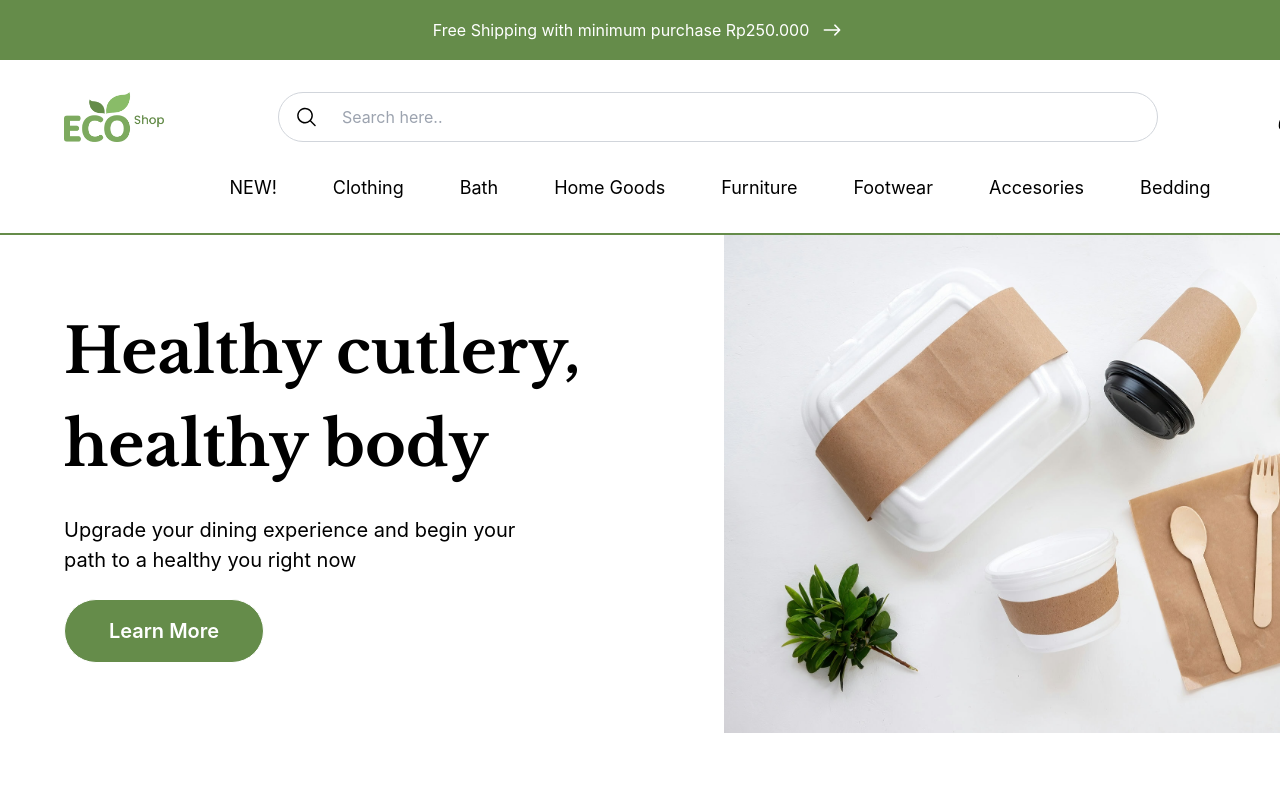
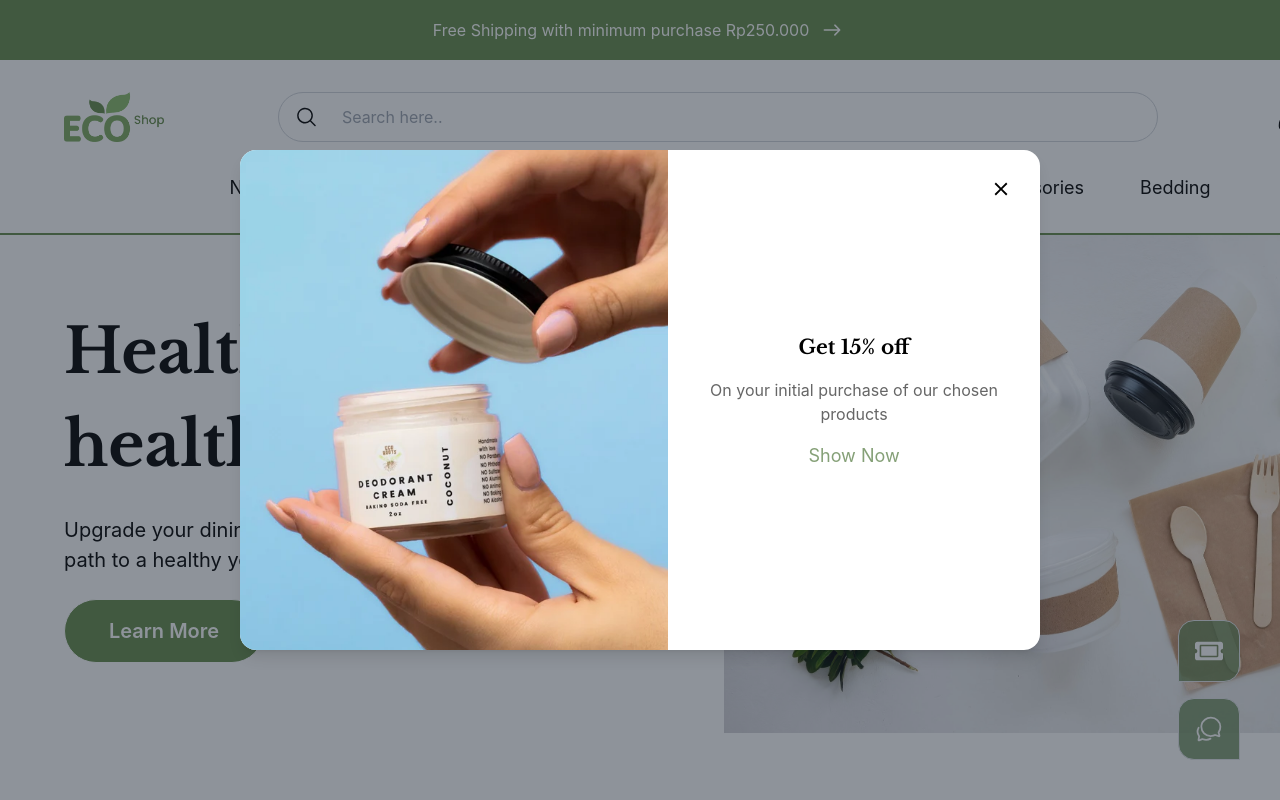
Before and after one commit to Shunadesu/Intern_Dera, a React (Create React App) app: page / in a window 1280 px wide. Shown: the top 800 px of the page. Built offline with nearby package versions, Linux system fonts and the light colour scheme.

Commit message:
build: popup

```diff
--- a/src/Ulities/icons.jsx
+++ b/src/Ulities/icons.jsx
@@ -7,8 +7,9 @@ import { HiMagnifyingGlass } from "react-icons/hi2";
 import { CiUser, CiShoppingCart } from "react-icons/ci";
 import { FiTrash, FiPlus, FiMinus } from "react-icons/fi";
 import { BsBank2 } from "react-icons/bs";
+import { IoChatbubblesOutline } from "react-icons/io5";
+import { BiLike } from "react-icons/bi";
 
-import { BiLike } from "react-icons/bi";
 const icons = {
     GoHomeFill,
     FaRegCheckCircle,
@@ -42,6 +43,7 @@ const icons = {
     FaMoneyBillWave,
     BsBank2,
     FaTicketAlt,
+    IoChatbubblesOutline,
 }
 
 export default icons
--- /dev/null
+++ b/src/components/Popup/Popup.jsx
@@ -0,0 +1,13 @@
+import React from 'react';
+
+const Popup = ({ handleClosePopup }) => {
+  return (
+    <div className="fixed top-1/2 left-1/2 transform -translate-x-1/2 -translate-y-1/2 bg-white p-6 rounded-md shadow-lg z-10">
+      <h2 className="text-xl font-bold mb-4">Welcome to Our Website!</h2>
+      <p className="text-base">We offer a wide range of products for your needs.</p>
+      <button className="mt-4 bg-green-500 text-white px-4 py-2 rounded-md hover:bg-green-600 focus:outline-none" onClick={handleClosePopup}>Close</button>
+    </div>
+  );
+};
+
+export default Popup;
--- a/src/components/index.jsx
+++ b/src/components/index.jsx
@@ -35,3 +35,5 @@ export {default as Cmting} from '../components/Voting/Cmting'
 export {default as PaymentD} from './PaymentD'
 export {default as AccountPayment} from './Payment/AccountPayment'
 export {default as ProductPayment} from './Payment/ProductPayment'
+
+export {default as Popup} from './Popup/Popup'
--- a/src/pages/NEW.jsx
+++ b/src/pages/NEW.jsx
@@ -2,7 +2,9 @@ import React,{useEffect, useState} from 'react'
 import {useParams} from 'react-router-dom'
 import icons from '../Ulities/icons'
 import productNew from '../Ulities/productNew'
-
+import { Link } from 'react-router-dom'
+import path from '../Ulities/path'
+import popup from '../image/popup.png'
 import { HomeBar, Navbar, Slider,FullProduct, Footer } from '../components'
 import Breadcrumbs from '../Ulities/Breakcrumbs'
 
@@ -43,14 +45,60 @@ const NEW = () => {
         behavior: 'smooth'
     });
   }, []);
-  const {IoIosArrowRoundForward} = icons
+  const {IoIosArrowRoundForward, MdClose} = icons
+  const [showPopup, setShowPopup] = useState(true); // State to control the visibility of the popup
 
+  useEffect(() => {
+    const timer = setTimeout(() => {
+      setShowPopup(false);
+    }, 15000); // 1 minute in milliseconds
+
+    return () => clearTimeout(timer);
+  }, []);
   return (
     <>
     <div className='w-full bg-[#658C4A] h-[60px] p-4 flex justify-center items-center text-white gap-2'>
       <p className='text-[16px]'>Free Shipping with minimum purchase Rp250.000</p>
       <IoIosArrowRoundForward size={30} className='font-bold'/>
     </div>
+    <>
+      {showPopup &&
+      <div>
+          <div className="fixed top-0 left-0 w-full h-full bg-gray-800 bg-opacity-50 z-10"></div>
+        <div className="fixed top-1/2 left-1/2 transform -translate-x-1/2 -translate-y-1/2  z-10">
+          <div className='flex w-[800px] relative bg-white rounded-2xl shadow-lg'>
+            <div className='w-[500px] h-[500px]'>
+            <img src={popup} alt="" className='w-full h-full object-cover rounded-tl-2xl rounded-bl-2xl'/>
+            </div>
+            <div className='flex flex-col gap-4 justify-center items-center text-center px-8'>
+              <h1 className='font-heading_1 text-[20px] font-bold'> Get 15% off </h1>
+              <p className='text-[#666666]'>On your initial purchase of our chosen products</p>
+              <Link to={path.NEWS}>
+                  <div className='text-[#685c] text-[18px]'>Show Now</div>
+              </Link>
+            </div>
+            <div
+            className='absolute top-5 right-5 cursor-pointer rounded-full p-2 bg-white
+            hover:bg-[#685c] hover:text-white
+            transition-all duration-500
+            '
+            onClick={() =>  setShowPopup(!showPopup)}>
+              <MdClose size={22}/>
+            </div>
+          </div>
+        </div>
+      </div>
+      }
+      </>
+      <div className='fixed bottom-10 right-10'>
+        <div className='flex flex-col gap-8'>
+          <div
+          className='p-4 bg-[#685c] rounded-tl-xl '
+          onClick={() =>  setShowPopup(!showPopup)}>
+            Sunny
+          </div>
+        </div>
+      </div>
     <div className='w-[1440px] flex flex-col m-auto'>
     <HomeBar
       selectedProduct={selectedProduct}
--- a/src/pages/Public/Home.jsx
+++ b/src/pages/Public/Home.jsx
@@ -2,13 +2,14 @@ import React, {useState, useEffect} from 'react'
 import icons from '../../Ulities/icons'
 import productNew from '../../Ulities/productNew'
 import { useParams } from 'react-router-dom';
-
-import { HomeBar, NavBanner, Navbar, Slider,WProducts,NewArrival,ShopBanner, WhyBanner, SubcribeBanner, Footer } from '../../components'
+import popup from '../../image/popup.png'
+import { Link } from 'react-router-dom';
+import { HomeBar, NavBanner, Navbar, Slider,WProducts,NewArrival,ShopBanner, WhyBanner, SubcribeBanner, Footer,Popup } from '../../components'
+import path from '../../Ulities/path';
 
 const Home = () => {
 
-
-  const {IoIosArrowRoundForward} = icons
+  const {IoIosArrowRoundForward, MdClose, FaTicketAlt, IoChatbubblesOutline} = icons
   const { id } = useParams();
   const selectedProduct = productNew.find(product => product.id === parseInt(id));
   const [cartItems, setCartItems] = useState([]);
@@ -19,6 +20,8 @@ const Home = () => {
         setQuantity(newQuantity);
         setTotalPrice(selectedProduct ? selectedProduct.price * newQuantity : 0);
     };
+
+
 
     const addToCart = () => {
       const newItem = {
@@ -38,13 +41,75 @@ const Home = () => {
       }
     }, [setCartItems]);
 
+    const [showPopup, setShowPopup] = useState(true); // State to control the visibility of the popup
+
+    useEffect(() => {
+      const timer = setTimeout(() => {
+        setShowPopup(false);
+      }, 15000); // 1 minute in milliseconds
+
+      return () => clearTimeout(timer);
+    }, []);
+
   return (
     <>
-      <div className='w-full bg-[#658C4A] h-[60px] p-4 flex justify-center items-center text-white gap-2'>
-        <p className='text-[16px]'>Free Shipping with minimum purchase Rp250.000</p>
-        <IoIosArrowRoundForward size={30} className='font-bold'/>
+    <div className='w-full bg-[#658C4A] h-[60px] p-4 flex justify-center items-center text-white gap-2'>
+      <p className='text-[16px]'>Free Shipping with minimum purchase Rp250.000</p>
+      <IoIosArrowRoundForward size={30} className='font-bold'/>
+    </div>
+    <div className='w-[1440px] flex flex-col m-auto relative'>
+      <>
+      {showPopup &&
+      <div>
+          <div className="fixed top-0 left-0 w-full h-full bg-gray-800 bg-opacity-50 z-10"></div>
+        <div className="fixed top-1/2 left-1/2 transform -translate-x-1/2 -translate-y-1/2  z-10">
+          <div className='flex w-[800px] relative bg-white rounded-2xl shadow-lg'>
+            <div className='w-[500px] h-[500px]'>
+            <img src={popup} alt="" className='w-full h-full object-cover rounded-tl-2xl rounded-bl-2xl'/>
+            </div>
+            <div className='flex flex-col gap-4 justify-center items-center text-center px-8'>
+              <h1 className='font-heading_1 text-[20px] font-bold'> Get 15% off </h1>
+              <p className='text-[#666666]'>On your initial purchase of our chosen products</p>
+              <Link to={path.NEWS}>
+                  <div className='text-[#685c] text-[18px]'>Show Now</div>
+              </Link>
+            </div>
+            <div
+            className='absolute top-5 right-5 cursor-pointer rounded-full p-2 bg-white
+            hover:bg-[#685c] hover:text-white
+            transition-all duration-500
+            '
+            onClick={() =>  setShowPopup(!showPopup)}>
+              <MdClose size={22}/>
+            </div>
+          </div>
+        </div>
       </div>
-    <div className='w-[1440px] flex flex-col m-auto '>
+      }
+      </>
+
+      <div className='fixed bottom-10 right-10'>
+        <div className='flex flex-col gap-4'>
+          <div
+          className='p-4 bg-[#685c] rounded-tl-2xl border rounded-tr-2xl rounded-br-2xl text-white
+          hover:bg-white hover:text-[#685c] hover:border-[#685c]
+          transition-all duration-500
+          '
+          onClick={() =>  setShowPopup(!showPopup)}>
+            <FaTicketAlt size={28}/>
+          </div>
+
+          <div
+          className='p-4 bg-[#685c] rounded-tl-2xl border rounded-tr-2xl rounded-bl-2xl text-white
+          hover:bg-white hover:text-[#685c] hover:border-[#685c]
+          transition-all duration-500
+          '
+          onClick={() =>  setShowPopup(!showPopup)}>
+            <IoChatbubblesOutline size={28}/>
+          </div>
+        </div>
+      </div>
+
       <HomeBar
           id={id}
           selectedProduct={selectedProduct}
```
Also changed, not shown: src/image/popup.png (added).
